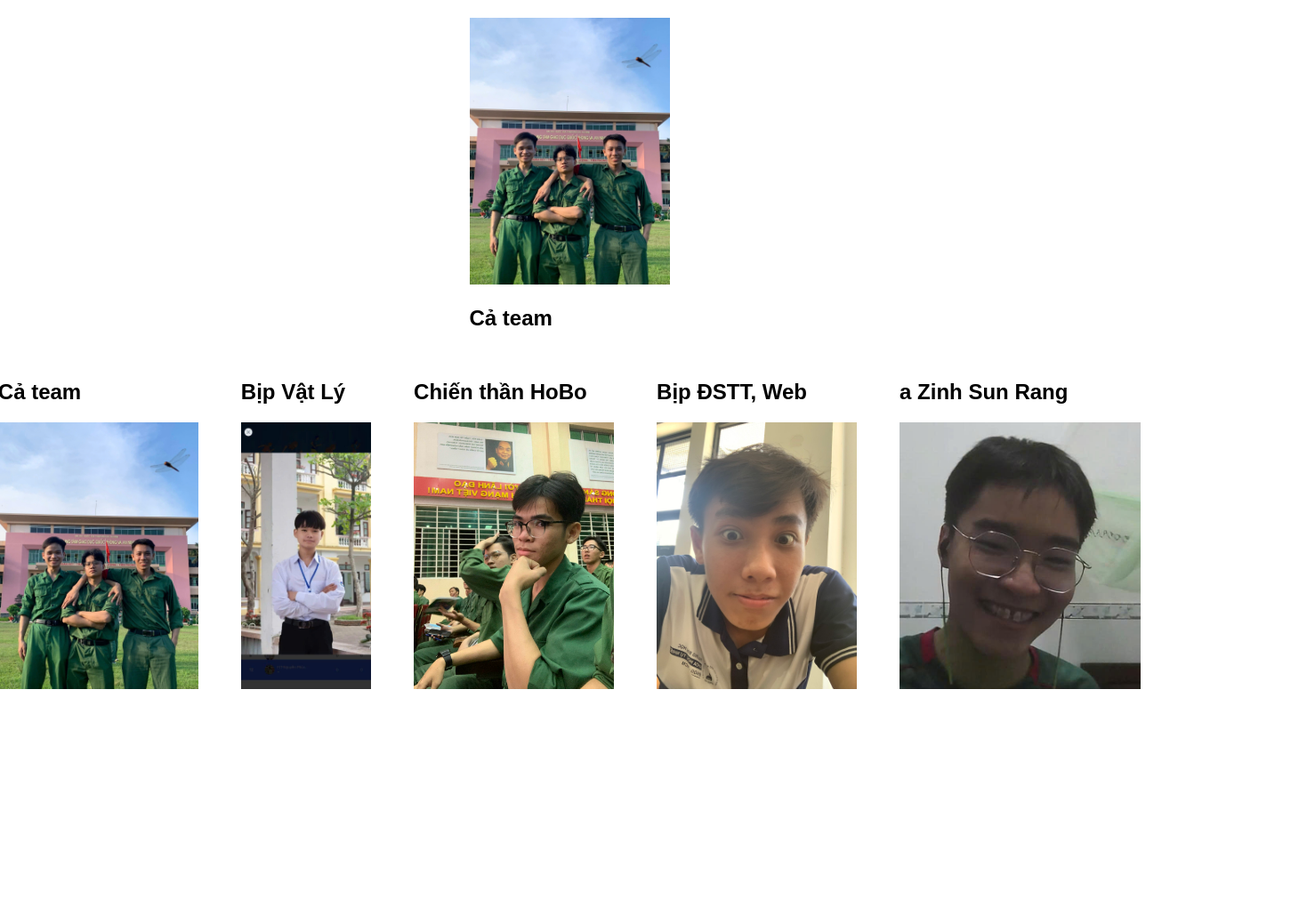
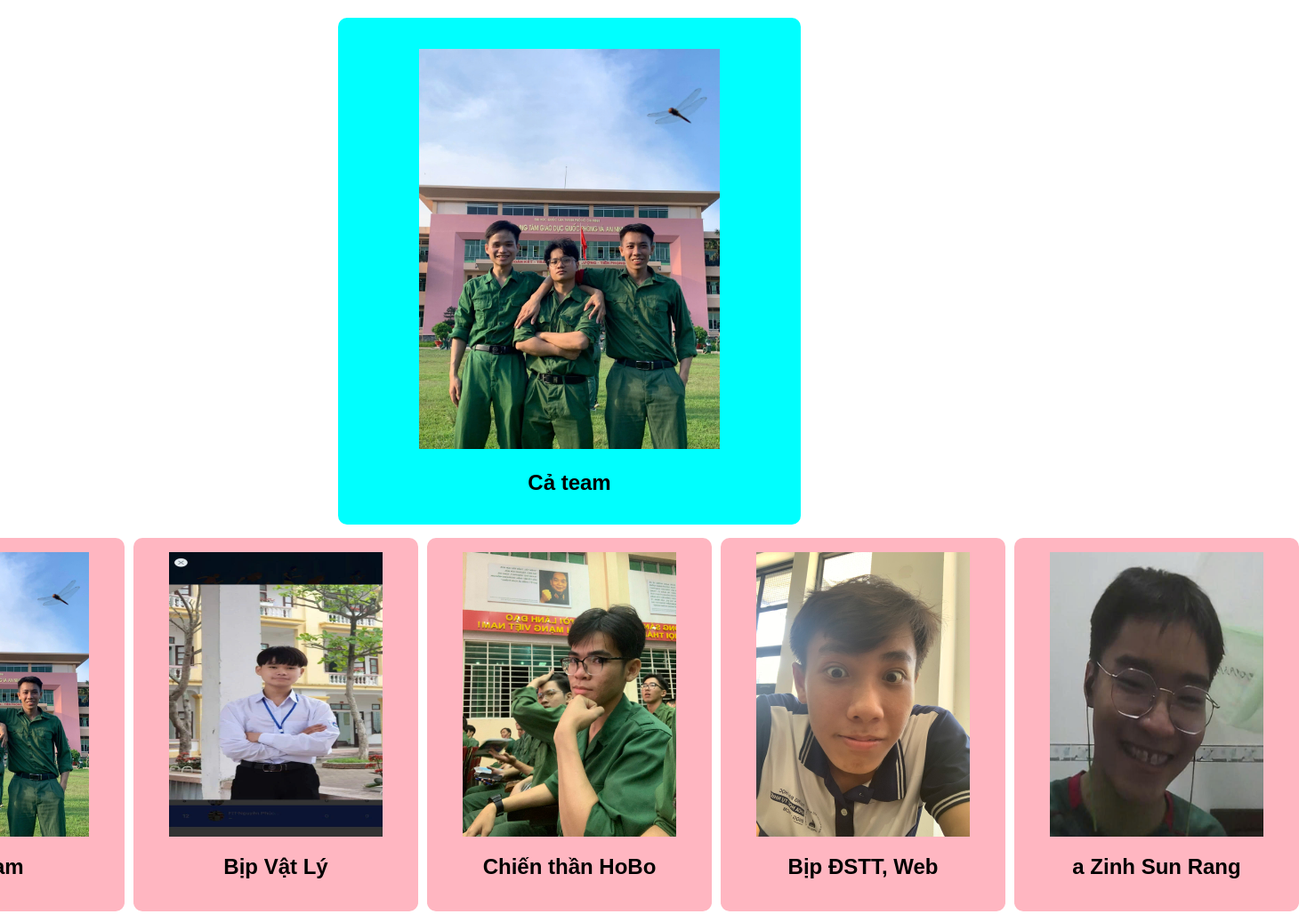
Before and after one commit to BDCALM/WebHau-sBT3, a plain HTML site: page index.html in a window 1280 px wide. Shown: the whole page at 89% size, 1460 px wide, since content can reach past the window. Before the commit the page ends 800 px from the top, so only its background shows below. Drawn offline with Linux system fonts and the light colour scheme.

Commit message:
Complete all

```diff
--- a/index.css
+++ b/index.css
@@ -1,6 +1,35 @@
 
+/* ------------------------------------------------------------------- */
+/* 1. KEYFRAMES: Định nghĩa các bước di chuyển */
+/* ------------------------------------------------------------------- */
 
+/* Thẻ cũ: Bay sang trái và mờ đi */
+@keyframes slideOutLeft {
+    from {
+        opacity: 1;
+        transform: translateX(0);
+    }
+    to {
+        opacity: 0;
+        transform: translateX(-100%); /* Bay sang trái */
+    }
+}
 
+/* Thẻ mới: Bay vào từ phải và hiện rõ */
+@keyframes slideInLeft {
+    from {
+        opacity: 0;
+        transform: translateX(100%); /* Bắt đầu từ ngoài cùng bên phải */
+    }
+    to {
+        opacity: 1;
+        transform: translateX(0); /* Kết thúc ở vị trí ban đầu */
+    }
+}
+
+/* ------------------------------------------------------------------- */
+
+/* 2. STYLES Mặc định: Áp dụng các hiệu ứng và bố cục */
 #app {
     font-family: Arial, sans-serif;
     margin: 20px;
@@ -11,12 +40,83 @@
 }
 img {
     max-width: 400px;
-    max-height: 300px;
+    max-height: 450px;
     cursor: pointer; /* Khi trỏ chuột vào ảnh, con trỏ sẽ thành hình bàn tay */
 }
 
+
+/* ------------------------------------------------------------------- */
+/* 3. CLASSES KÍCH HOẠT (Thêm vào class .main-card) */
+/* ------------------------------------------------------------------- */
+
+/* Trạng thái 1: Thẻ cũ bắt đầu biến mất */
+.main-card.is-leaving {
+    /* Đảm bảo thẻ nằm tại chỗ để animation diễn ra */
+    position: absolute;
+    width: 100%;
+    top: 0;
+    left: 0;
+    animation: slideOutLeft 0.3s ease-in forwards; /* 0.3 giây, chạy xong giữ nguyên trạng thái cuối */
+}
+
+/* Trạng thái 2: Thẻ mới bắt đầu xuất hiện */
+.main-card.is-entering {
+    position: relative;
+    animation: slideInLeft 0.4s ease-out; /* Chậm hơn 1 chút để cảm nhận độ mượt */
+}
+
+/*main section*/
+#main-section{
+    position: relative;
+    text-align: center;
+    padding: 10px;
+    border-radius: 10px;
+    background-color: aqua;
+    width: 500px;
+    height: 550px;
+    display: flex;
+    justify-content: center;
+    align-items: center;
+}
+
+/*Main card*/
+.main-card{
+    width: 400px;
+    height: 500px;
+}
+/*Chỉnh img cho riêng class imgContainer trong main-card */
+.main-card .imgContainer{
+    width: 100%;
+    height: 80%;
+}
+
+/*Chỉnh img cho riêng class card-img trong secondary-section */
+.card-img{
+    width: 80%;
+    height: 80%;
+}
+/*secondary-section*/
+
 #secondary-section{
     display: flex;
-    gap: 3rem;
+    gap: 10px;
     align-items: center;
 }
+.imgContainer{
+    display: flex;
+    flex-direction: column;
+    align-items: center;
+    justify-content: center;
+    width: 300px;
+    height: 400px;
+    overflow: hidden;
+    border-radius: 10px;
+    background-color: lightpink;
+    padding:10px;
+    cursor: pointer;
+    &:hover {
+        transform: scale(1.07);
+        box-shadow: 0 4px 8px rgba(0, 0, 0, 0.2);
+    }
+    transition: transform 0.3s ease, box-shadow 0.3s ease;
+}
--- a/main.js
+++ b/main.js
@@ -30,14 +30,15 @@ function createImgElement(product){
     card.className = "imgContainer";
     //img
     const img = document.createElement("img");
+    img.className="card-img";
     img.src = product.src;
     img.alt = "Image";
     //info
     const name = document.createElement("h2");
     name.textContent = product.name;
     //append
+    card.appendChild(img);
     card.appendChild(name);
-    card.appendChild(img);
 
     //Gán handle click cho thẻ phụ
     card.addEventListener('click', () =>{
@@ -68,13 +69,30 @@ function initializeApp(){
 //Xử lý khi click vào thẻ con
   //Ta sẽ cập nhật main card khi card đc click
 function handleCardClick(product){
-    //Thay đổi nội dung cũ, img
-    //Sử dụng innerHTML để chèn cấu trúc html vào thẻ chính
-    //Lấy từ mainCard - Query Selector ?
-    mainCardContainer.innerHTML = `
-        <img src="${product.src}" alt="Main Image">
-        <h2> ${product.name}</h2>
-    `
+    //1. Thay đổi nội dung cũ, img kèm theo animation
+    mainCardContainer.classList.add('is-leaving');
+    //2. Đợi animation kế thúc rồi mới thay đổi nội dung
+    setTimeout(() => {
+         // 3. Xóa class "biến mất"
+        mainCardContainer.classList.remove('is-leaving');
+
+        // 4. CẬP NHẬT NỘI DUNG (Content Update)
+        //Sử dụng innerHTML để chèn cấu trúc html vào thẻ chính
+        //Lấy từ mainCard - Query Selector ?
+        mainCardContainer.innerHTML = `
+            <img src="${product.src}" alt="Main Image">
+            <h2> ${product.name}</h2>
+        `;
+        // 5. Kích hoạt hiệu ứng "xuất hiện" (entering) cho nội dung mới
+        mainCardContainer.classList.add('is-entering');
+
+        // 6. Đợi animation xuất hiện kết thúc (0.4 giây)
+        // Sau đó xóa class để thẻ trở về trạng thái cơ bản, sẵn sàng cho lần click tiếp theo
+        setTimeout(() => {
+            mainCardContainer.classList.remove('is-entering');
+        }, 400); // 400ms = 0.4s (đảm bảo khớp với thời gian animation CSS)
+    }, 300); //300ms
+
 };
 
 //Chạy ứng dụng
```
